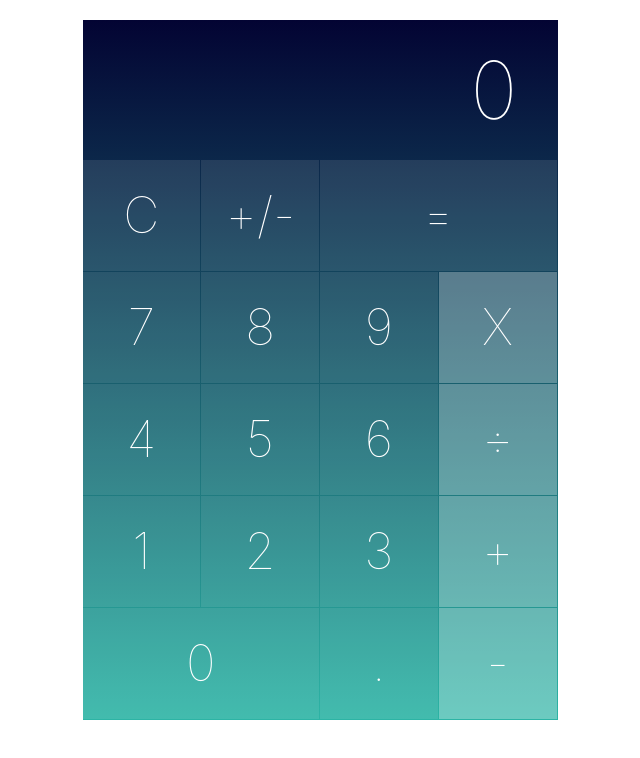
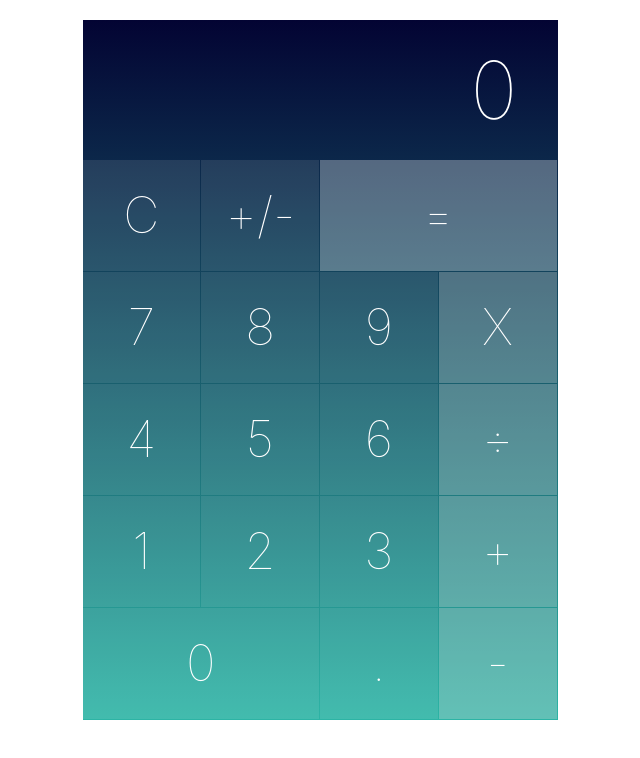
Before and after one commit to paoloiulita/simple-calculator, a website with bundled scripts: page index.html in a window 1280 px wide. Shown: the whole page, without its empty margins (320-960 px from the left). Built offline with nearby package versions, Linux system fonts and the light colour scheme.

Commit message:
Optimize UI and CSS

```diff
--- a/css/style.css
+++ b/css/style.css
@@ -46,8 +46,8 @@
     height: 100%;
 }
 
-.buttons-wrapper .col-3 .calculator-button,
-.buttons-wrapper .col-6 .calculator-button {
+.calculator-button,
+.calculator-button {
     color: white;
     font-weight: lighter;
     display: flex;
@@ -62,15 +62,19 @@
     transition: 0.5s ease;
 }
 
-.buttons-wrapper .col-3 .calculator-button.operator {
+.calculator-button.operator {
+    background-color: rgba(220,220,220,0.3);
+}
+
+.calculator-button.operator.equal {
     background-color: rgba(255,255,255,0.3);
 }
 
-.buttons-wrapper .calculator-button:hover {
+.calculator-button:hover {
     background-color: rgba(255,255,255,0.6) !important;
 }
 
-.buttons-wrapper .calculator-button:active {
+.calculator-button:active {
     box-shadow: inset 1px 1px 13px #777;
     transform: translateY(2px);
 }
--- a/index.html
+++ b/index.html
@@ -25,7 +25,7 @@
 						<div class="calculator-button" data-type="special" data-value="sign">+/-</div>
 					</div>
 					<div class="col-6 d-flex">
-						<div class="calculator-button operator" data-type="special" data-value="equal">=</div>
+						<div class="calculator-button operator equal" data-type="special" data-value="equal">=</div>
 					</div>
 					<div class="col-3 d-flex">
 						<div class="calculator-button" data-type="digit" data-value="7">7</div>
```
